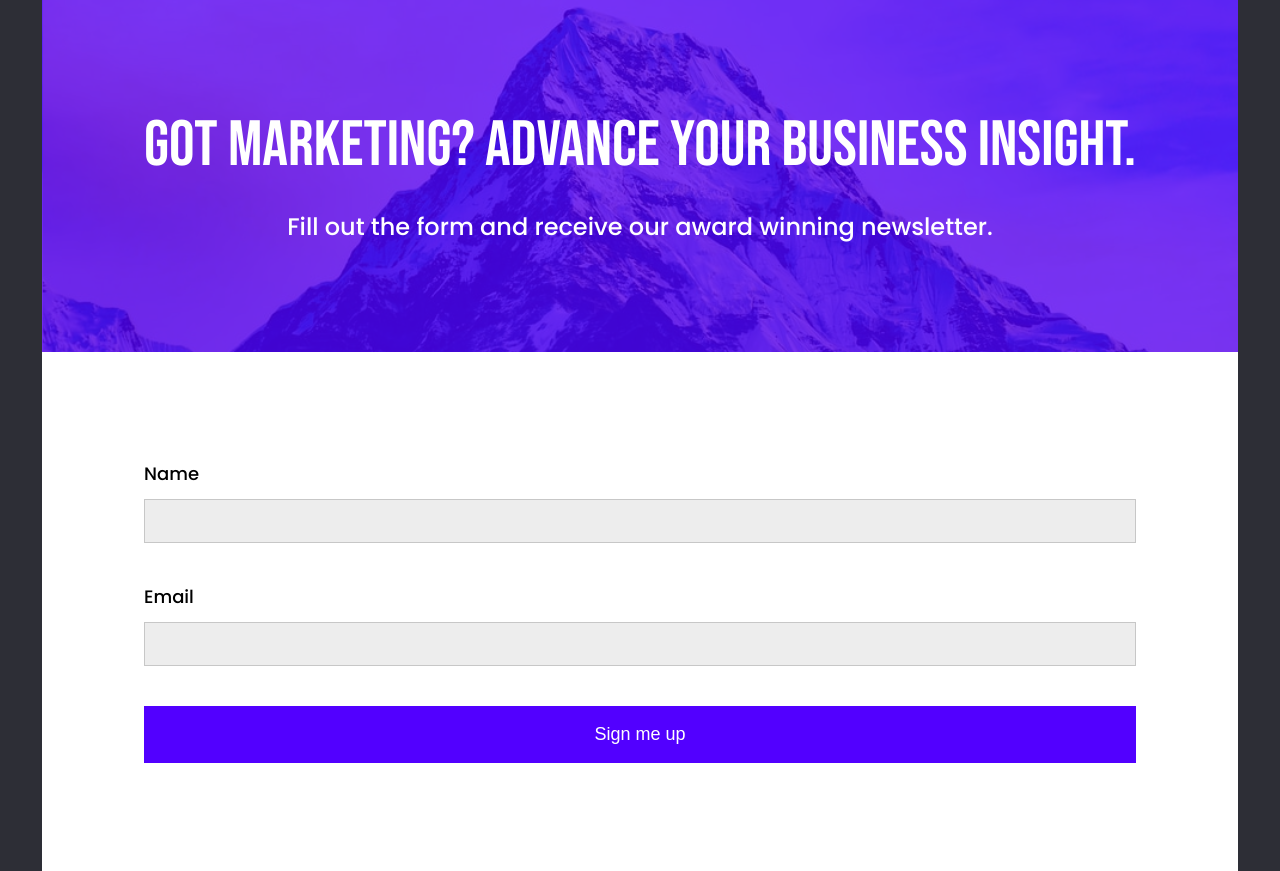
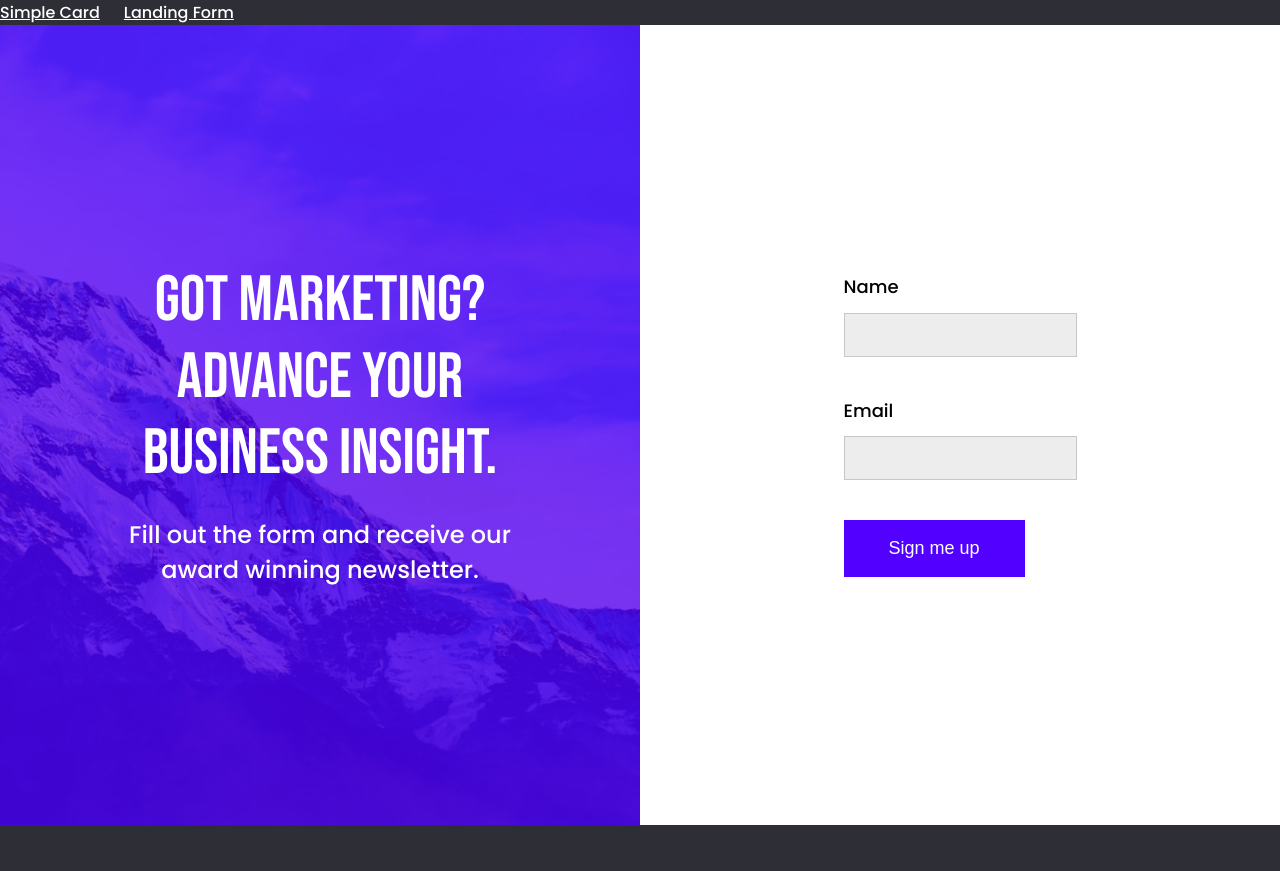
Before and after one commit to a4e3g6o0/figmaToCode, an Angular app: page /landing-page in a window 1280 px wide. After the commit the page ends 825 px from the top, so only its background shows below. Built offline with nearby package versions, Linux system fonts and the light colour scheme.

Commit message:
Finish the landing page component. Add first navigation bar. Fix broken image on simple card.

```diff
--- a/src/app/app.component.css
+++ b/src/app/app.component.css
@@ -0,0 +1,4 @@
+a {
+  color: white;
+  padding-right: 1.5rem;
+}
--- a/src/app/app.component.html
+++ b/src/app/app.component.html
@@ -1 +1,10 @@
+<div class="header">
+  <a [routerLink]="['simple-card']" routerLinkActive="router-link-active"
+    >Simple Card</a
+  >
+  <a [routerLink]="['landing-page']" routerLinkActive="router-link-active"
+    >Landing Form</a
+  >
+</div>
+
 <router-outlet></router-outlet>
--- a/src/app/landing-page/landing-page.component.css
+++ b/src/app/landing-page/landing-page.component.css
@@ -80,3 +80,34 @@ button {
   font-size: 1.125rem;
   cursor: pointer;
 }
+
+@media only screen and (min-width: 768px) {
+  .form {
+    display: grid;
+    grid-template-columns: repeat(2, auto);
+    gap: 2em;
+  }
+
+  button {
+    width: auto;
+    padding: 1em 2.5em;
+  }
+}
+
+@media only screen and (min-width: 1260px) {
+  .container {
+    display: grid;
+    grid-template-columns: repeat(2, 50vw);
+    grid-template-rows: repeat(1, 100vh);
+  }
+
+  .form {
+    display: block;
+  }
+
+  .left-col,
+  .right-col {
+    display: grid;
+    place-items: center;
+  }
+}
--- a/src/app/simple-card/simple-card.component.html
+++ b/src/app/simple-card/simple-card.component.html
@@ -6,7 +6,11 @@
 <div class="body">
   <div class="container">
     <a href="http://">
-      <img src="../../assets/mountain.jpg" class="photo" alt="Mountains" />
+      <img
+        src="../../assets/images/mountain.jpg"
+        class="photo"
+        alt="Mountains"
+      />
       <div class="content">
         <p class="title">An Above Average Experience</p>
         <p class="description">
```
